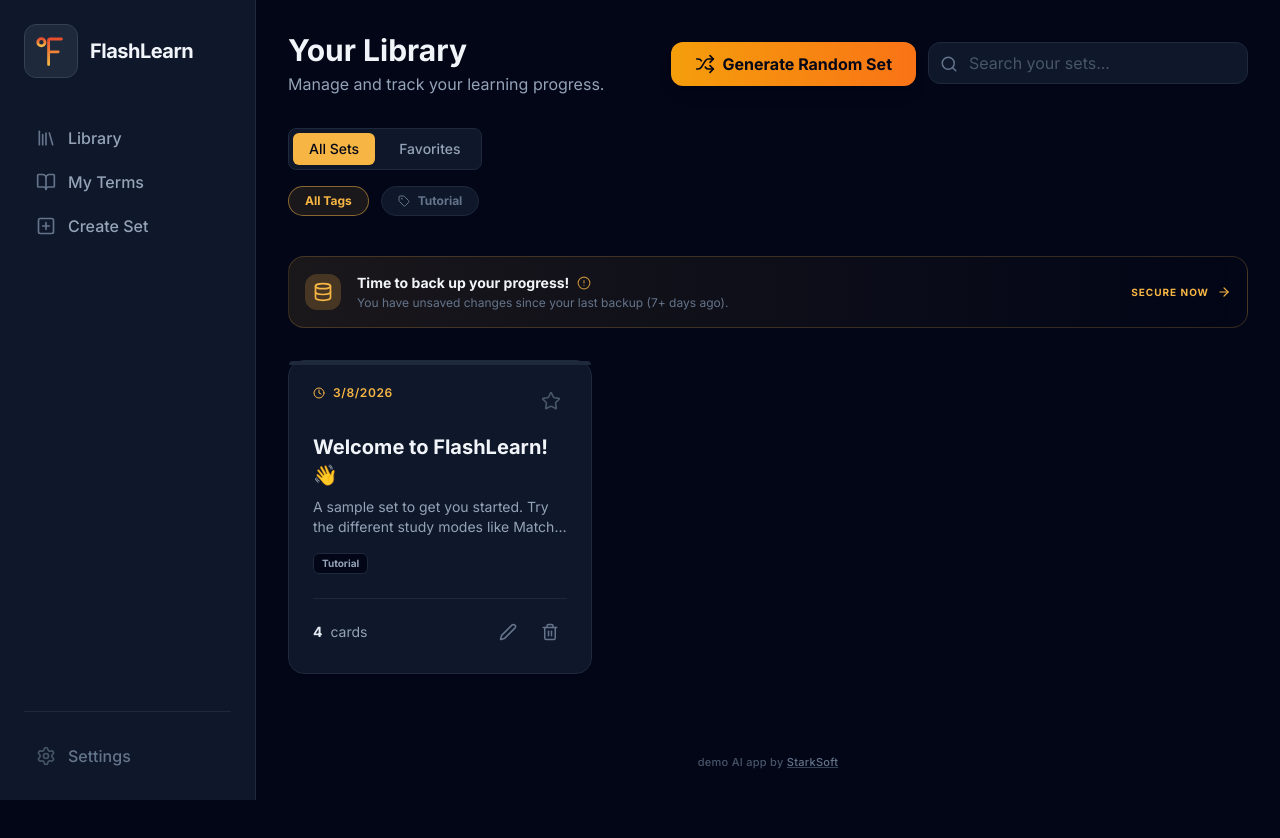
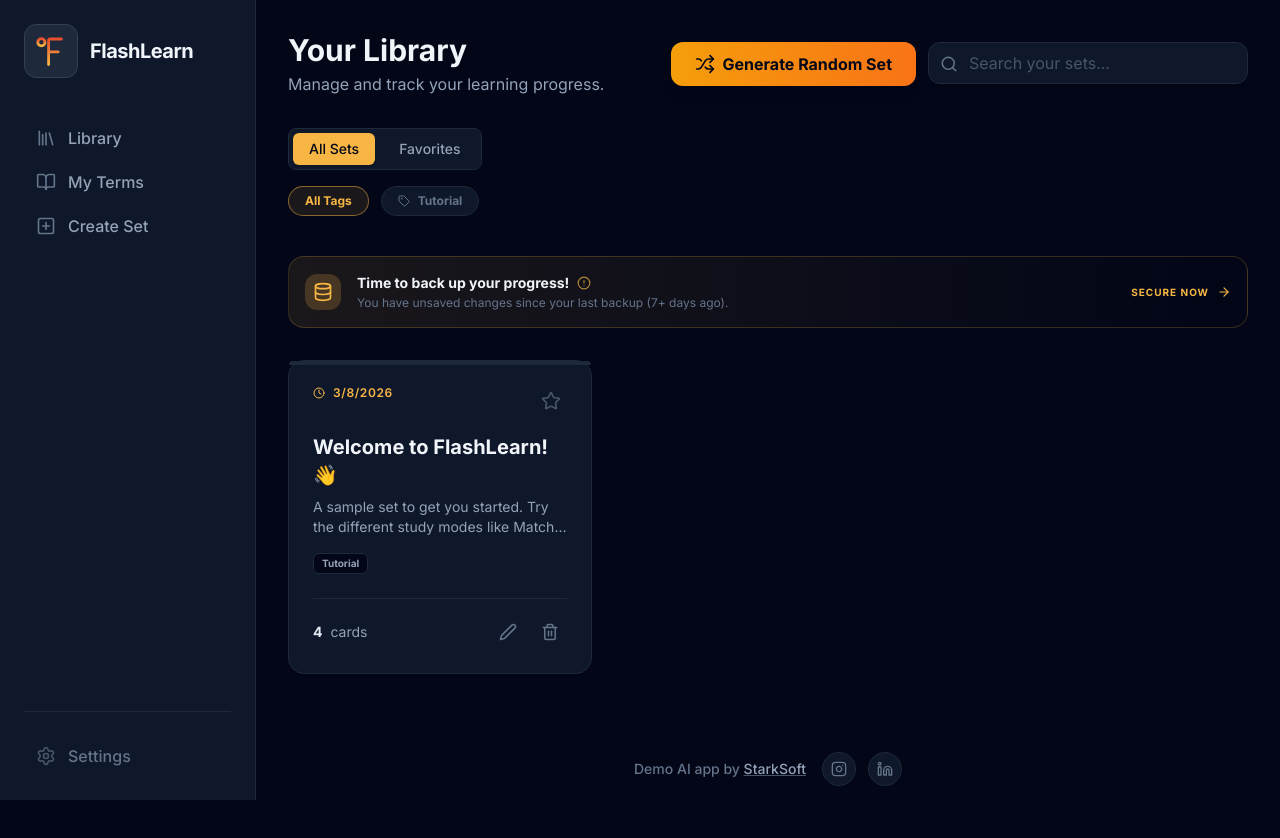
Before and after one commit to AraMad/flashlearn, a React (Vite) app: page / in a window 1280 px wide. Shown: the top 838 px of the page. Built offline with nearby package versions, Linux system fonts and the light colour scheme.

Commit message:
added footer

```diff
--- a/App.tsx
+++ b/App.tsx
@@ -8,6 +8,7 @@ import { MyTerms } from './pages/MyTerms';
 import { StudyContainer } from './components/StudyContainer';
 import { Sidebar } from './components/Sidebar';
 import { MobileMenu } from './components/MobileMenu';
+import { Footer } from './components/Footer';
 import { LearnMode } from './types';
 import { DataStore } from './store';
 import { Plus, Menu } from 'lucide-react';
@@ -142,6 +143,8 @@ const App: React.FC = () => {
           {currentScreen === 'my-terms' && (
             <MyTerms />
           )}
+
+          <Footer />
         </div>
 
         {/* Mobile FAB */}
--- /dev/null
+++ b/components/Footer.tsx
@@ -0,0 +1,32 @@
+import React from 'react';
+import { Instagram, Linkedin } from 'lucide-react';
+
+export const Footer: React.FC = () => {
+  return (
+    <div className="mt-auto pt-12 pb-6 flex flex-col sm:flex-row items-center justify-center gap-4">
+      <p className="text-sm text-slate-500 font-medium">
+        Demo AI app by <a href="https://www.starksoft.online/ai-powered-prototyping-service-starksoft" target="_blank" rel="noopener noreferrer" className="text-slate-400 underline decoration-slate-600 hover:text-accent hover:decoration-accent transition-all">StarkSoft</a>
+      </p>
+      <div className="flex items-center gap-3">
+        <a
+          href="https://www.instagram.com/stark.soft/"
+          target="_blank"
+          rel="noopener noreferrer"
+          className="p-2 bg-slate-900 rounded-full border border-slate-800 text-slate-500 hover:text-accent hover:border-accent/50 transition-all hover:scale-110"
+          aria-label="Instagram"
+        >
+          <Instagram size={16} />
+        </a>
+        <a
+          href="https://www.linkedin.com/company/starksoft/"
+          target="_blank"
+          rel="noopener noreferrer"
+          className="p-2 bg-slate-900 rounded-full border border-slate-800 text-slate-500 hover:text-accent hover:border-accent/50 transition-all hover:scale-110"
+          aria-label="LinkedIn"
+        >
+          <Linkedin size={16} />
+        </a>
+      </div>
+    </div>
+  );
+};
--- a/pages/Library.tsx
+++ b/pages/Library.tsx
@@ -405,12 +405,6 @@ export const Library: React.FC<LibraryProps> = ({ onSelectSet, onEditSet, onNavi
         </div>
       )}
 
-      <div className="mt-auto pt-12 pb-4 text-center">
-        <p className="text-[11px] text-slate-600 font-medium tracking-wide">
-          demo AI app by <a href="https://www.starksoft.online/ai-powered-prototyping-service-starksoft" target="_blank" rel="noopener noreferrer" className="text-slate-500 underline decoration-slate-700 hover:text-accent hover:decoration-accent transition-all">StarkSoft</a>
-        </p>
-      </div>
-
       <style>{`
         .no-scrollbar::-webkit-scrollbar { display: none; }
         .no-scrollbar { -ms-overflow-style: none; scrollbar-width: none; }
```
